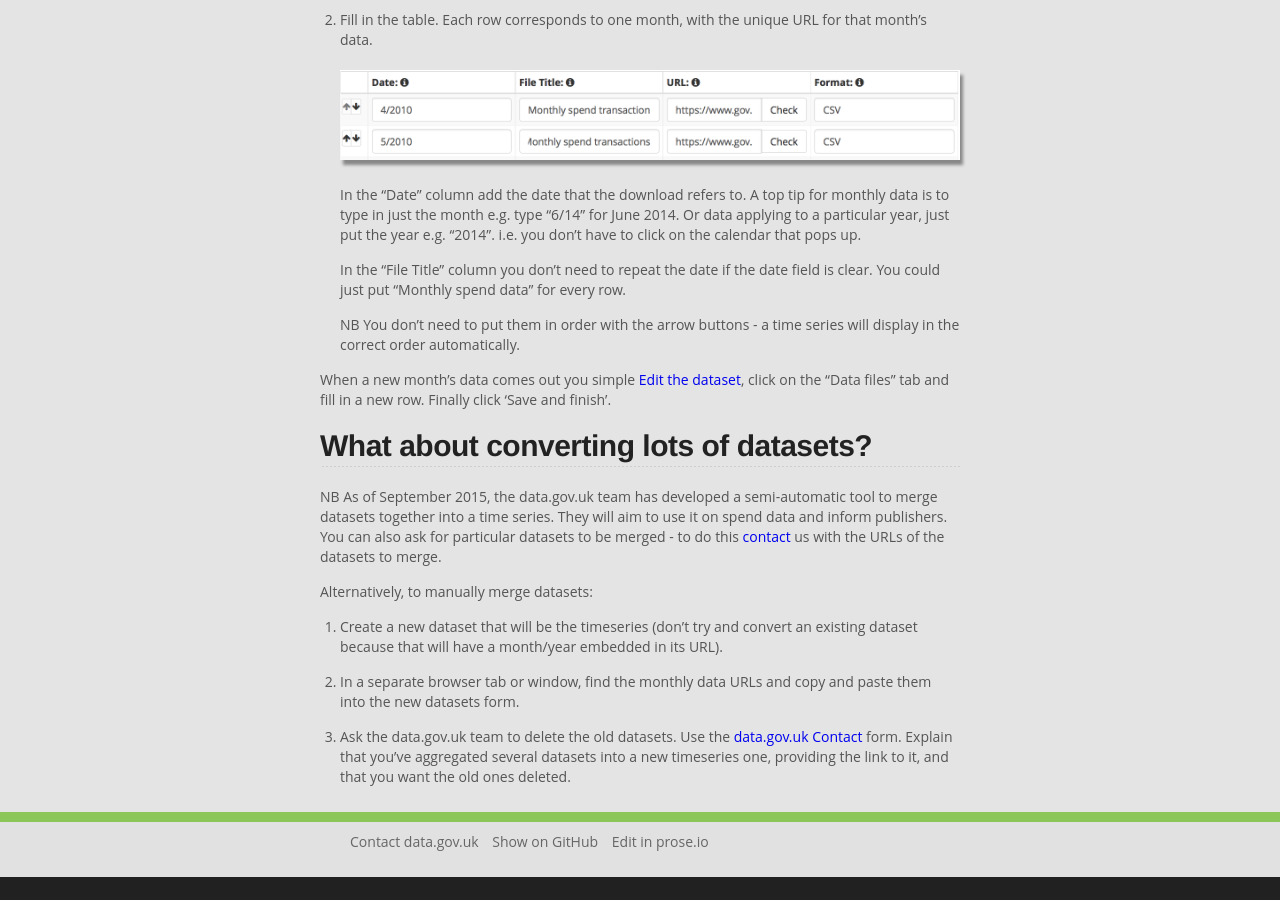
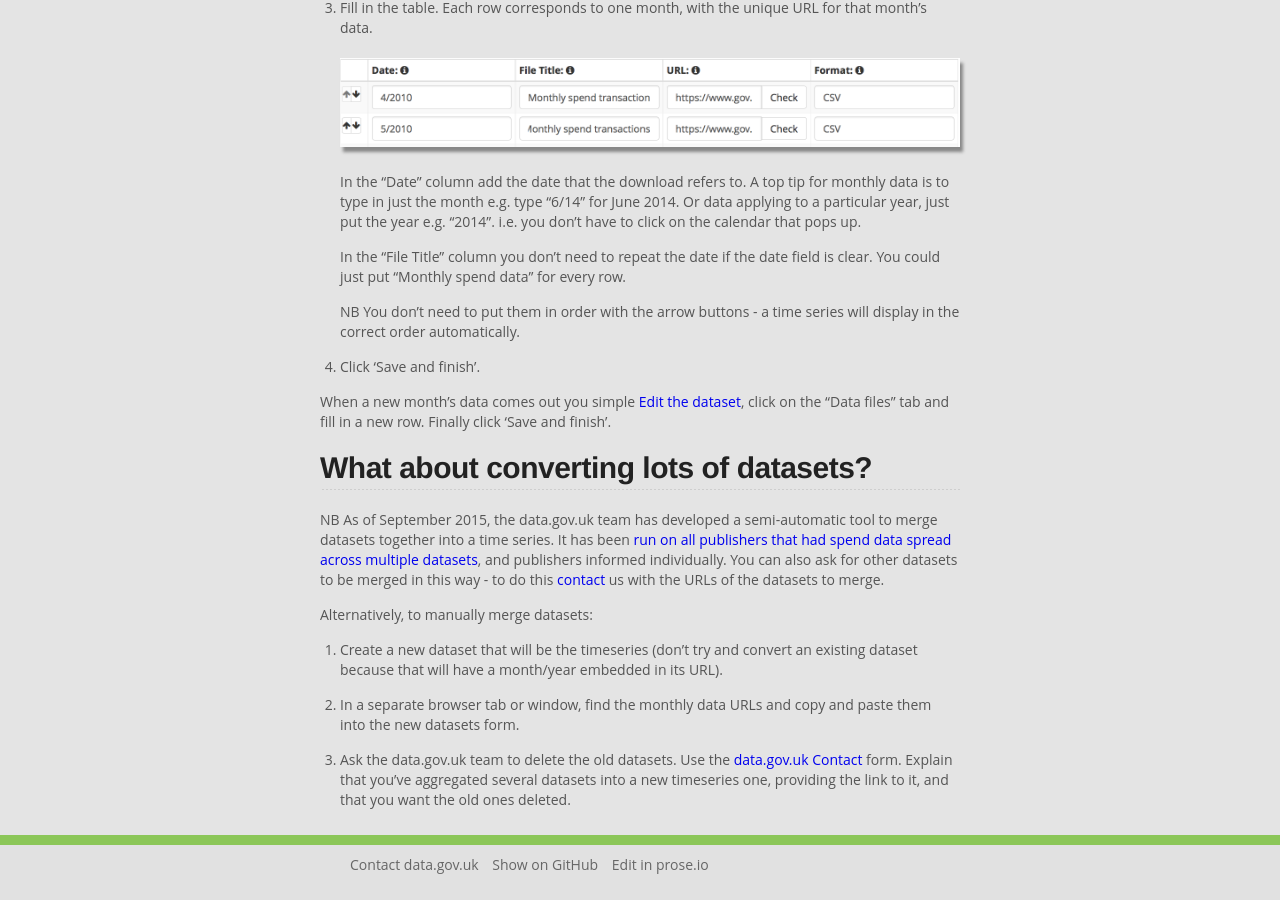
Before and after one commit to datagovuk/guidance, a Jekyll site: the page built from monthly_datasets_problem.md, in a window 1280 px wide and 900 px high, scrolled down 2597 px. Built offline with Jekyll 4.4.1, drawn with Linux system fonts in a browser that asks for light colours; before the commit the page ends 3474 px from its top, so only the background shows below that.

Commit message:
Another place to mention saving. And mentioned that merges have been completed.

```diff
--- a/monthly_datasets_problem.md
+++ b/monthly_datasets_problem.md
@@ -25,7 +25,7 @@
 
 1. Select "A timeseries record". This adds the "Date" column to the table below.
 
-![monthly datasets in the form](images/monthly_datasets_form.png)
+   ![monthly datasets in the form](images/monthly_datasets_form.png)
 
 2. Select the correct "Update frequency".
 
@@ -39,11 +39,13 @@
 
    NB You don't need to put them in order with the arrow buttons - a time series will display in the correct order automatically.
 
+4. Click 'Save and finish'.
+
 When a new month's data comes out you simple [Edit the dataset](dataset_form.html#edit-a-dataset), click on the "Data files" tab and fill in a new row. Finally click 'Save and finish'.
 
 ## What about converting lots of datasets?
 
-NB As of September 2015, the data.gov.uk team has developed a semi-automatic tool to merge datasets together into a time series. They will aim to use it on spend data and inform publishers. You can also ask for particular datasets to be merged - to do this [contact](https://data.gov.uk/contact) us with the URLs of the datasets to merge.
+NB As of September 2015, the data.gov.uk team has developed a semi-automatic tool to merge datasets together into a time series. It has been [run on all publishers that had spend data spread across multiple datasets](https://data.gov.uk/blog/tidying-time-series-data), and publishers informed individually. You can also ask for other datasets to be merged in this way - to do this [contact](https://data.gov.uk/contact) us with the URLs of the datasets to merge.
 
 Alternatively, to manually merge datasets:
 
```
